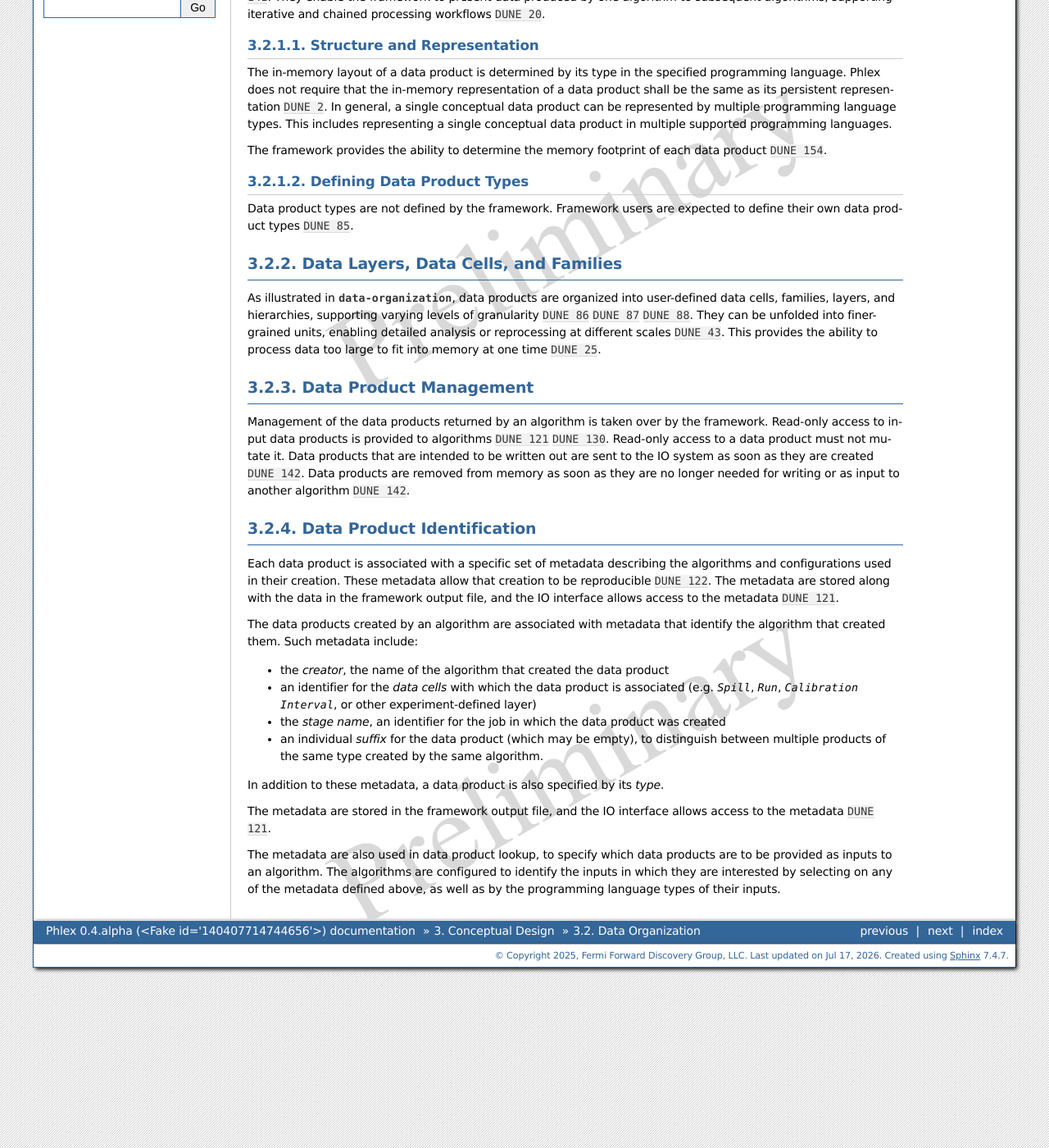
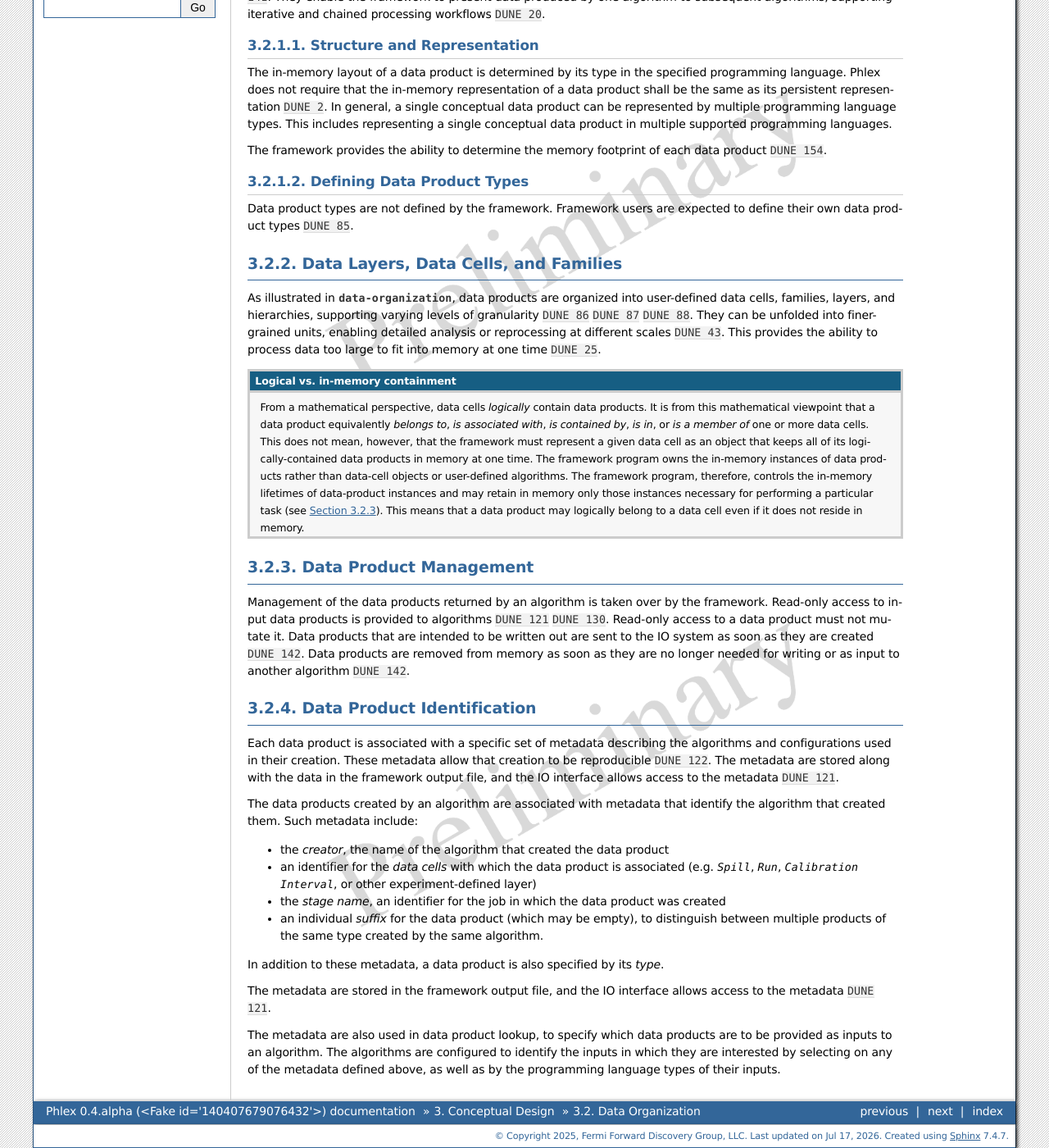
Before and after one commit to Framework-R-D/phlex-design, a Sphinx documentation site: the page built from doc/ch_conceptual_design/data_organization.rst, in a window 1280 px wide and 1400 px high, scrolled down 709 px. Shown: the whole window at 82% size. Built offline with Sphinx 7.4.7, drawn with Linux system fonts in a browser that asks for light colours; cross-references to code outside the pages are shown as plain code; some of the changed text lies outside the part shown.

Commit message:
Describe logical vs. in-memory containment

```diff
--- a/doc/ch_conceptual_design/data_organization.rst
+++ b/doc/ch_conceptual_design/data_organization.rst
@@ -30,7 +30,7 @@ The `Job` layer always includes a single data cell.
              Rectangles with labels :math:`\textsf{Run}_i`, :math:`\textsf{Spill}_{i,j}`, and :math:`\textsf{APA}_{i,j,k}` represent data cells.
              The pale green rectangles show two data-cell families; these are identified as families because they are the result of executing the :mathfunc:`unfold(into_apas)` node shown in :numref:`workflow`.
              A solid line from one data cell to another data cell represents a logical association between the two data cells.
-             The bottom rectangle shows that :math:`\textsf{Waveforms}_{1,1,1}` is in the data cell :math:`\textsf{APA}_{1,1,1}`, etc.
+             Each dashed line between a data product and a data cell (e.g., between :math:`\textsf{Waveforms}_{1,1,1}` and :math:`\textsf{APA}_{1,1,1}`) indicates that the data product is logically contained by the data cell (see text).
              Each pale purple rectangle indicates the data-product family created by unfolding each :product:`SimDepos` object as shown in :numref:`workflow`.
    :name: data-organization
 
@@ -70,6 +70,16 @@ As illustrated in :numref:`data-organization`, data products are organized into
 They can be unfolded into finer-grained units, enabling detailed analysis or reprocessing at different scales :need:`DUNE 43`.
 This provides the ability to process data too large to fit into memory at one time :need:`DUNE 25`.
 
+.. admonition:: Logical vs. in-memory containment
+
+    From a mathematical perspective, data cells *logically* contain data products.
+    It is from this mathematical viewpoint that a data product equivalently *belongs to*, *is associated with*, *is contained by*, *is in*, or *is a member of* one or more data cells.
+    This does not mean, however, that the framework must represent a given data cell as an object that keeps all of its logically-contained data products in memory at one time.
+    The framework program owns the in-memory instances of data products rather than data-cell objects or user-defined algorithms.
+    The framework program, therefore, controls the in-memory lifetimes of data-product instances and may retain in memory only those instances necessary for performing a particular task (see :numref:`ch_conceptual_design/data_organization:Data Product Management`).
+    This means that a data product may logically belong to a data cell even if it does not reside in memory.
+
+
 Data Product Management
 -----------------------
 
```
